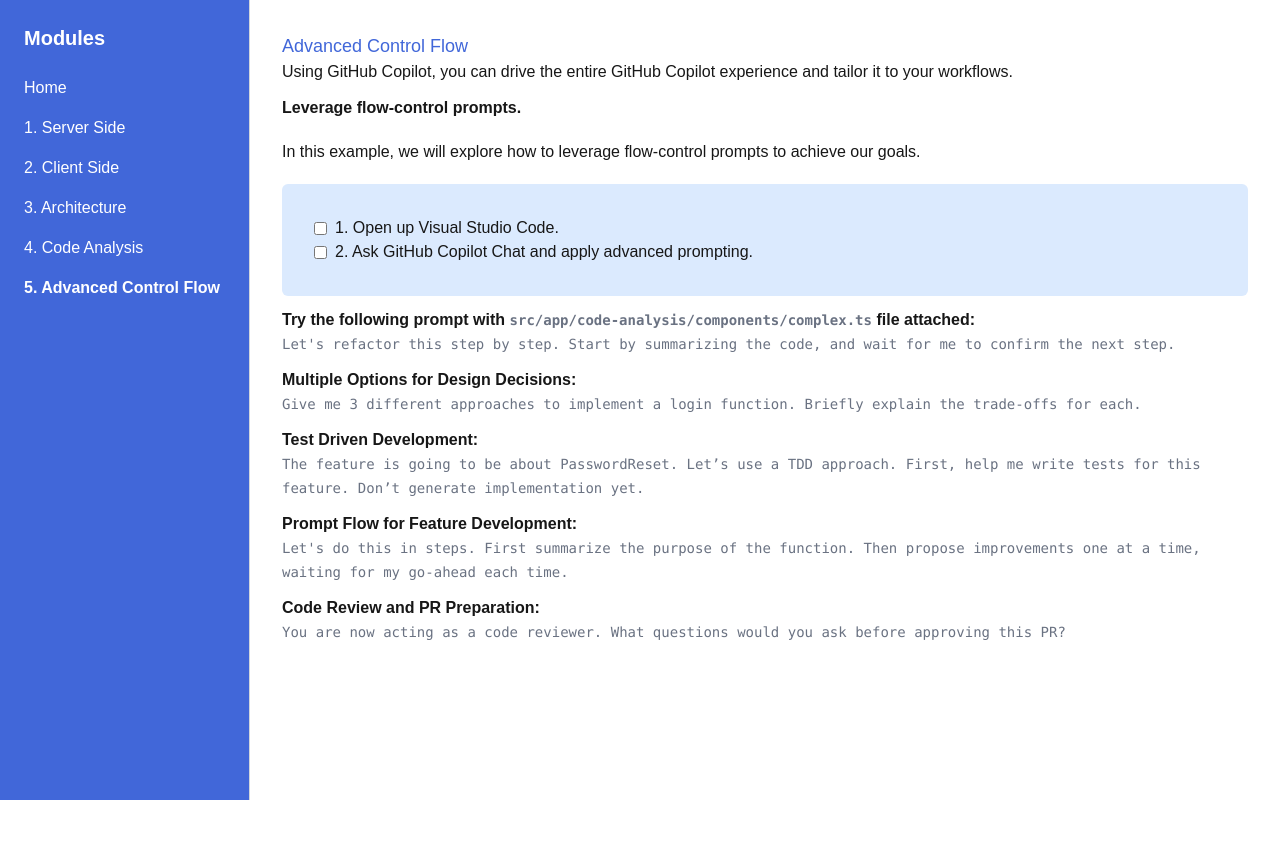
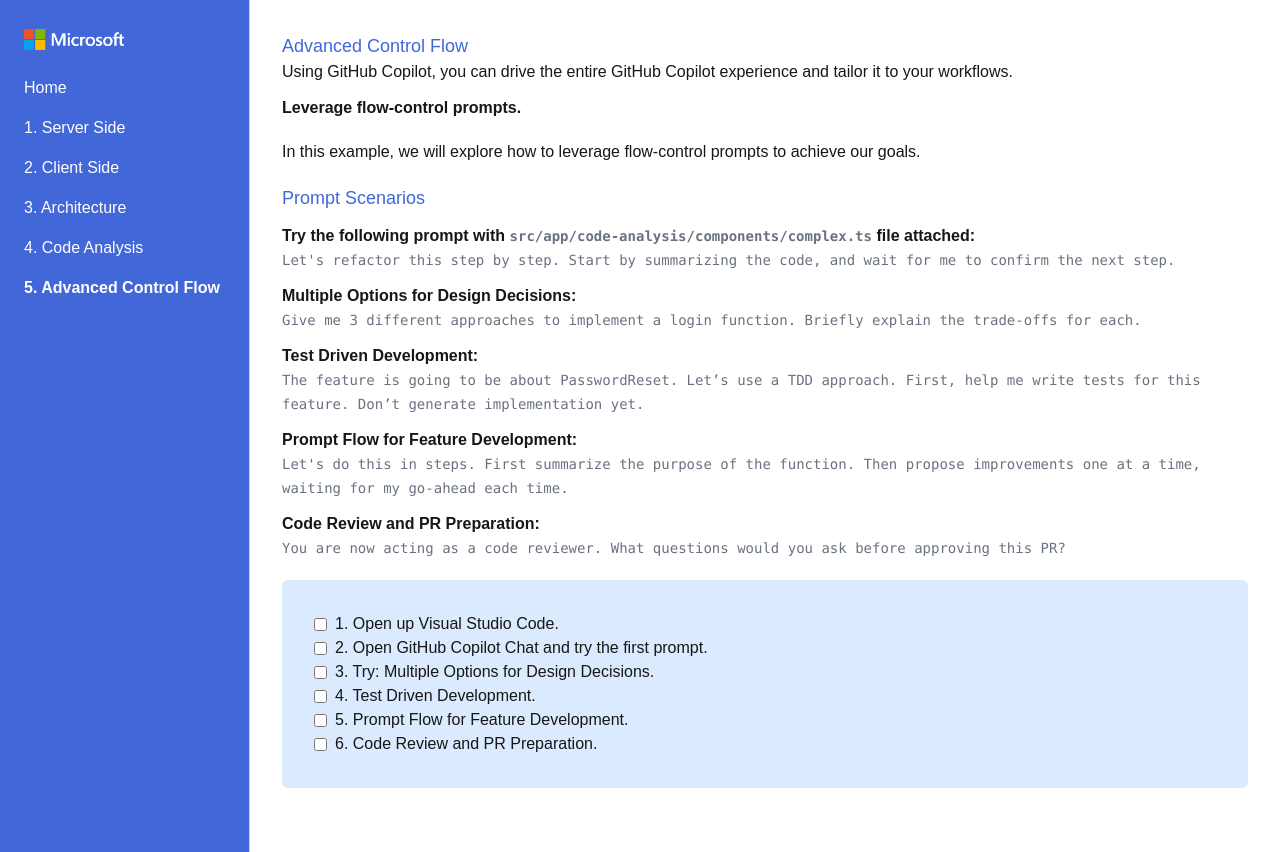
Before and after one commit to dminkovski/ghcp-advanced-ts, a Next.js app: page /advanced-control-flow in a window 1280 px wide. Before the commit the page ends 800 px from the top, so only its background shows below. Built offline with nearby package versions, Linux system fonts and the light colour scheme.

Commit message:
Added Logo

```diff
--- a/src/app/advanced-control-flow/page.tsx
+++ b/src/app/advanced-control-flow/page.tsx
@@ -11,10 +11,7 @@
       <p>Using GitHub Copilot, you can drive the entire GitHub Copilot experience and tailor it to your workflows.</p>
       <p className='mt-3 mb-5 text-md font-bold'>Leverage flow-control prompts.</p>
       <p>In this example, we will explore how to leverage flow-control prompts to achieve our goals.</p>
-      <Todos>
-        <TodoItem>1. Open up Visual Studio Code.</TodoItem>
-        <TodoItem>2. Ask GitHub Copilot Chat and apply advanced prompting.</TodoItem>
-      </Todos>
+      <h2 className="text-primary text-lg mt-5">Prompt Scenarios</h2>
       <p className='mt-3 text-md font-bold'>Try the following prompt with <CodeBlock>src/app/code-analysis/components/complex.ts</CodeBlock> file attached:</p>
       <CodeBlock>{"Let's refactor this step by step. Start by summarizing the code, and wait for me to confirm the next step."}</CodeBlock>
       <p className='mt-3 text-md font-bold'>Multiple Options for Design Decisions:</p>
@@ -25,6 +22,14 @@
       <CodeBlock>{"Let's do this in steps. First summarize the purpose of the function. Then propose improvements one at a time, waiting for my go-ahead each time."}</CodeBlock>
       <p className='mt-3 text-md font-bold'>Code Review and PR Preparation:</p>
       <CodeBlock>{"You are now acting as a code reviewer. What questions would you ask before approving this PR?"}</CodeBlock>
+      <Todos>
+        <TodoItem>1. Open up Visual Studio Code.</TodoItem>
+        <TodoItem>2. Open GitHub Copilot Chat and try the first prompt.</TodoItem>
+        <TodoItem>3. Try: Multiple Options for Design Decisions.</TodoItem>
+        <TodoItem>4. Test Driven Development.</TodoItem>
+        <TodoItem>5. Prompt Flow for Feature Development.</TodoItem>
+        <TodoItem>6. Code Review and PR Preparation.</TodoItem>
+      </Todos>
     </div>
     </div>
   );
--- a/src/app/layout.tsx
+++ b/src/app/layout.tsx
@@ -3,9 +3,10 @@
 import "./globals.css";
 import "./colors.css";
 
+import image from "@public/image.png";
 import clsx from "clsx";
-import type { Metadata } from "next";
 import { Geist, Geist_Mono } from "next/font/google";
+import Image from "next/image";
 import Link from "next/link";
 import { usePathname } from "next/navigation";
 
@@ -33,7 +34,9 @@
       >
         <div className="antialiased grid grid-cols-[250px_1fr] min-h-screen bg-white-100">
           <aside className="bg-primary text-white p-6 border-r border-gray-300">
-            <h2 className="text-xl font-bold mb-6">Modules</h2>
+            <h2 className="text-xl font-bold mb-6">
+              <Image alt="Logo" src={image} width={100} height={100} className="inline-block mr-2" />
+            </h2>
             <nav className="flex flex-col gap-4">
               <Link
                 href="/"
--- a/src/app/page.tsx
+++ b/src/app/page.tsx
@@ -11,7 +11,7 @@
             height={50}
             className="mr-4"
           />
-          <h1 className="text-3xl font-bold text-black">Welcome to GitHub Copilot Advanced</h1>
+          <h1 className="text-3xl font-bold text-black">Welcome to GitHub Copilot Intermediate/Advanced</h1>
         <p className="mb-4 text-black mt-5">
           This project is a hands-on guide to mastering GitHub Copilot's capabilities.
           Explore the examples in the sidebar to learn how Copilot can enhance your development workflow.
--- a/src/components/todo.tsx
+++ b/src/components/todo.tsx
@@ -1,6 +1,6 @@
 'use client';
 
-import React, { useState, ReactNode, useEffect } from 'react';
+import React, { ReactNode, useEffect, useState } from 'react';
 
 /**
  * Todo Component
@@ -28,7 +28,7 @@
   };
 
   return (
-    <div className="flex items-center space-x-2">
+    <div className="flex items-center space-x-2 text-l">
       <input
       type="checkbox"
       checked={completed}
```
Also changed, not shown: public/image.png (added).
